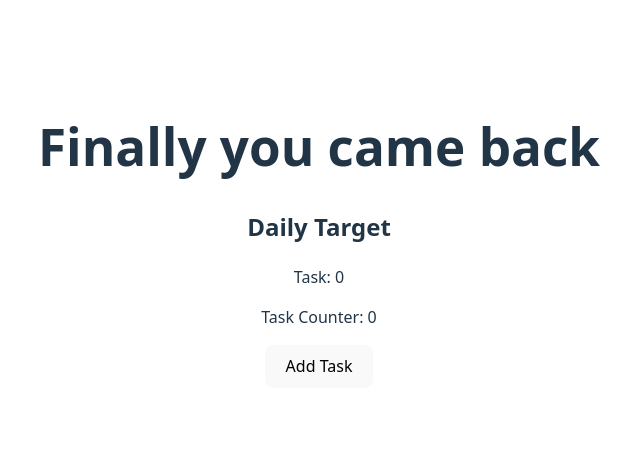
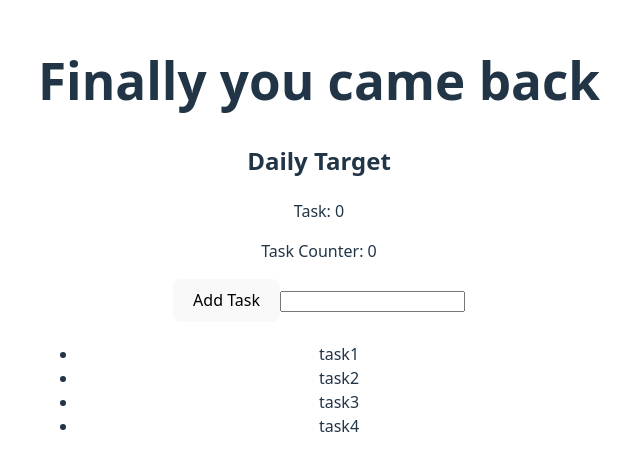
Before and after one commit to ashucj17/daily-task, a React (Vite) app: page / in a window 1280 px wide. Shown: the part 164-634 px from the top of the page, without its empty margins (321-961 px from the left). Built offline with nearby package versions, Linux system fonts and the light colour scheme.

Commit message:
Passing Data Between Components

```diff
--- a/src/ccomponents/DailyTask.jsx
+++ b/src/ccomponents/DailyTask.jsx
@@ -2,6 +2,8 @@ import { useState } from "react";
 
 const DailyTask = () =>{
     const [initial, setInitial]= useState(0)
+    const [input, setInput] = useState("");
+    const taskArr = ['task1', 'task2', 'task3', 'task4']
 /*  brief explanation
 const countArr = useState(0);
 const firstValue = countArr[0]
@@ -9,8 +11,6 @@ const secondValue = countArr[1]
 //    console.log(firstValue)
 //    console.log(secondValue)
 //    console.log(countArr) */
-
-
 // destructured way
 let counter = 0
 const count = ()=>{
@@ -18,12 +18,22 @@ const count = ()=>{
     setInitial( initial + 1)
         console.log("Button clicked",counter)
     }
+
+    const someChange = (e)=>{
+      setInput(e.target.value)
+    }
     return <>
         <h2>Daily Target</h2>
     <p>Task: {initial} </p>
     <p>Task Counter: {initial} </p>
-
     <button onClick={count}>Add Task</button>
+    <input onChange={someChange} type="text" />
+    <h2>{input}</h2>
+    <ul>
+    {taskArr.map(task=>
+        <li key={task}>{task}</li>
+    )}
+    </ul>
     </>
 }
 
```
